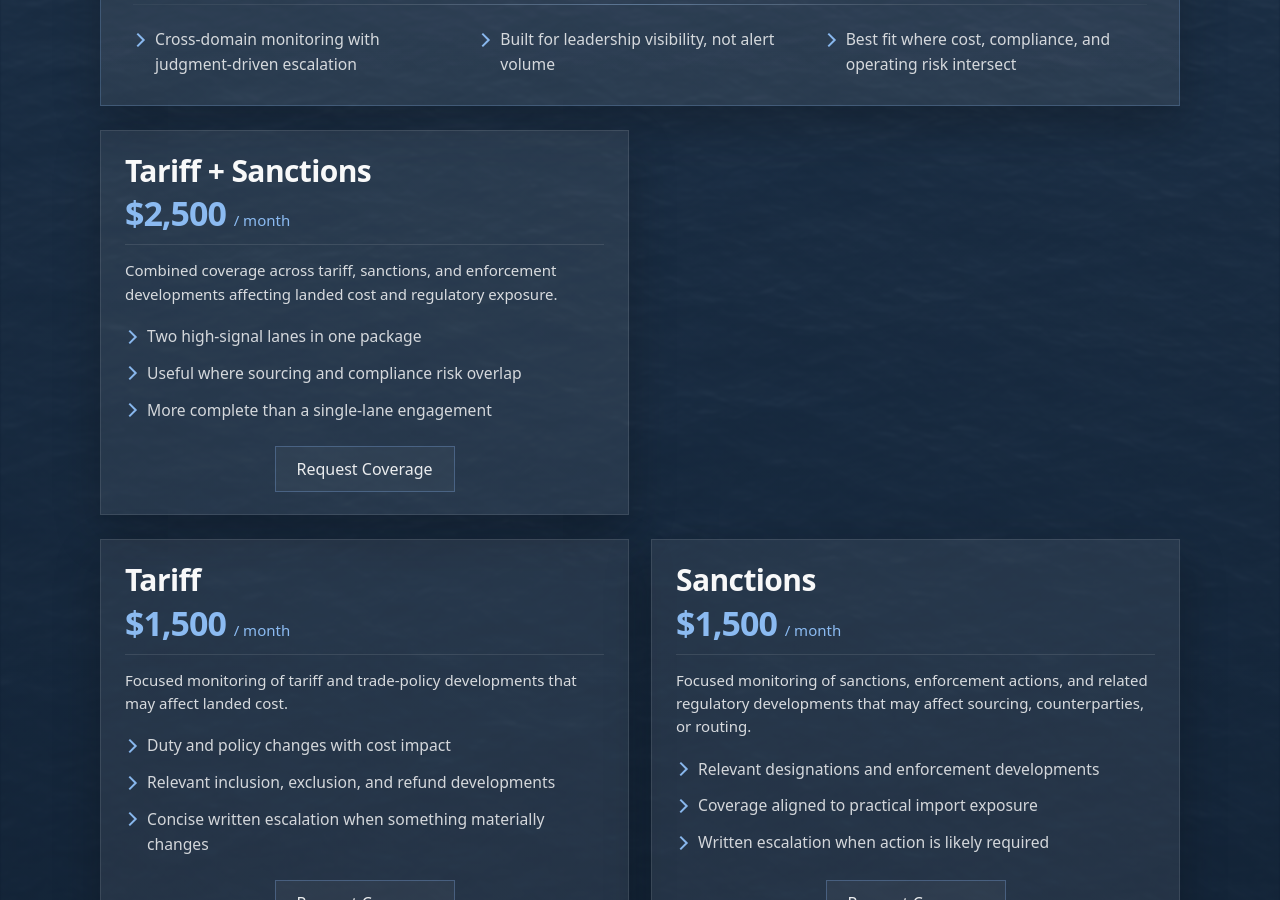
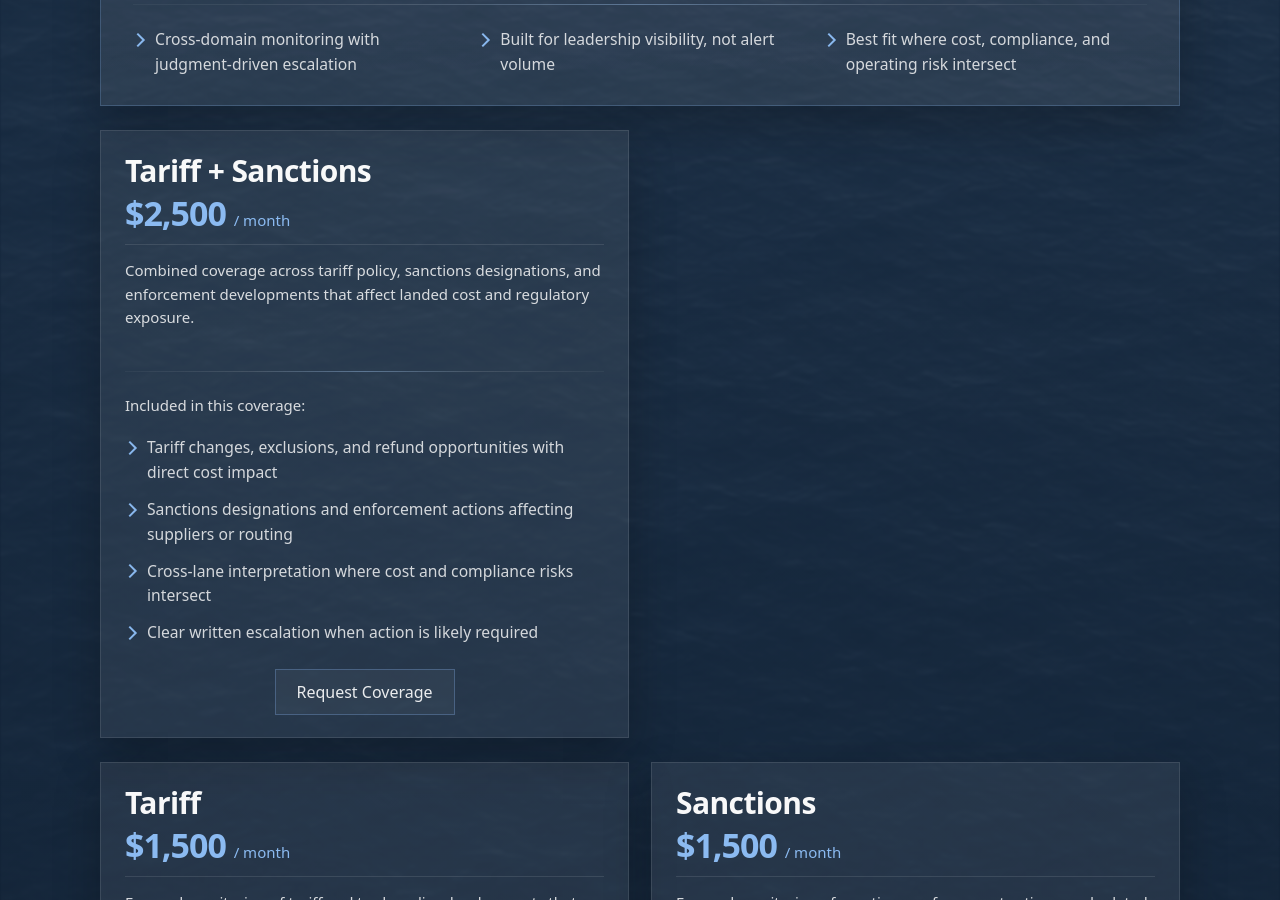
Before and after one commit to importrisk/import-risk-intelligence-site, a Jekyll site: the page built from pricing.html, in a window 1280 px wide and 900 px high, scrolled down 845 px. Built offline with Jekyll 4.4.1, drawn with Linux system fonts in a browser that asks for light colours.

Commit message:
Revise pricing card content and layout
Updated pricing card details including text and structure.

```diff
--- a/pricing.html
+++ b/pricing.html
@@ -96,13 +96,20 @@ description: Pricing and scope options for Import Risk Intelligence.
   </div>
 
   <p class="pricing-card-text">
-              Combined coverage across tariff, sanctions, and enforcement developments affecting landed cost and regulatory exposure.
+    Combined coverage across tariff policy, sanctions designations, and enforcement developments that affect landed cost and regulatory exposure.
+  </p>
+
+  <div class="pricing-card-divider" aria-hidden="true"></div>
+
+  <p class="pricing-card-text pricing-card-text-included">
+    Included in this coverage:
   </p>
 
   <ul class="pricing-card-list">
-              <li>Two high-signal lanes in one package</li>
-              <li>Useful where sourcing and compliance risk overlap</li>
-              <li>More complete than a single-lane engagement</li>
+    <li>Tariff changes, exclusions, and refund opportunities with direct cost impact</li>
+    <li>Sanctions designations and enforcement actions affecting suppliers or routing</li>
+    <li>Cross-lane interpretation where cost and compliance risks intersect</li>
+    <li>Clear written escalation when action is likely required</li>
   </ul>
 
   <div class="pricing-card-cta pricing-card-cta-secondary">
```
Lines whose indentation alone changed are shown as unchanged.
